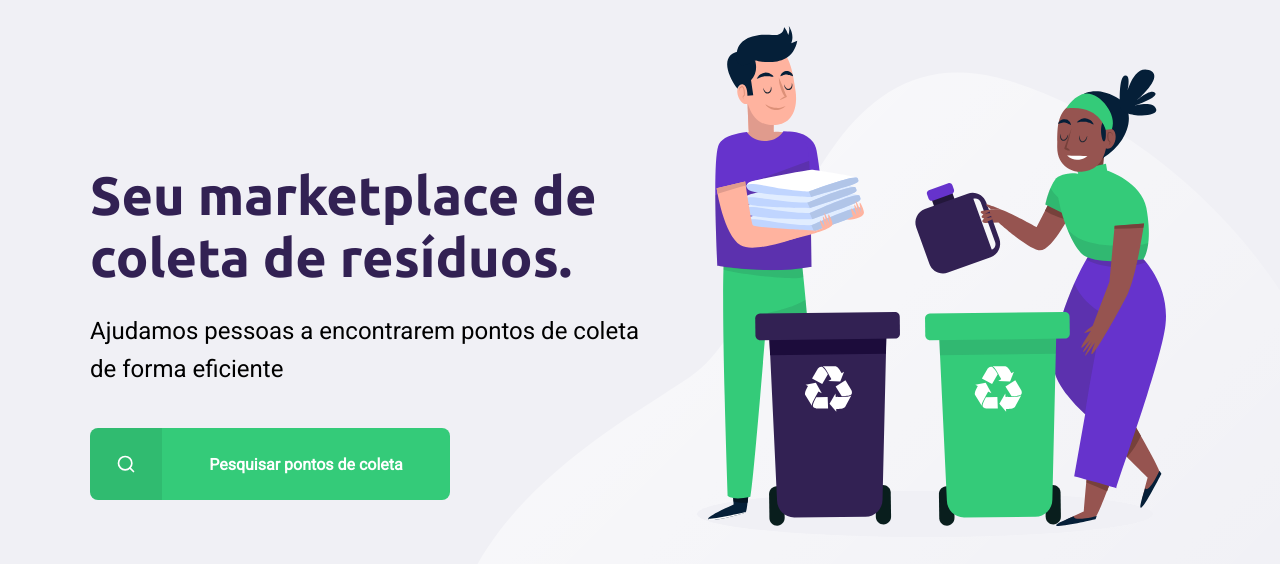
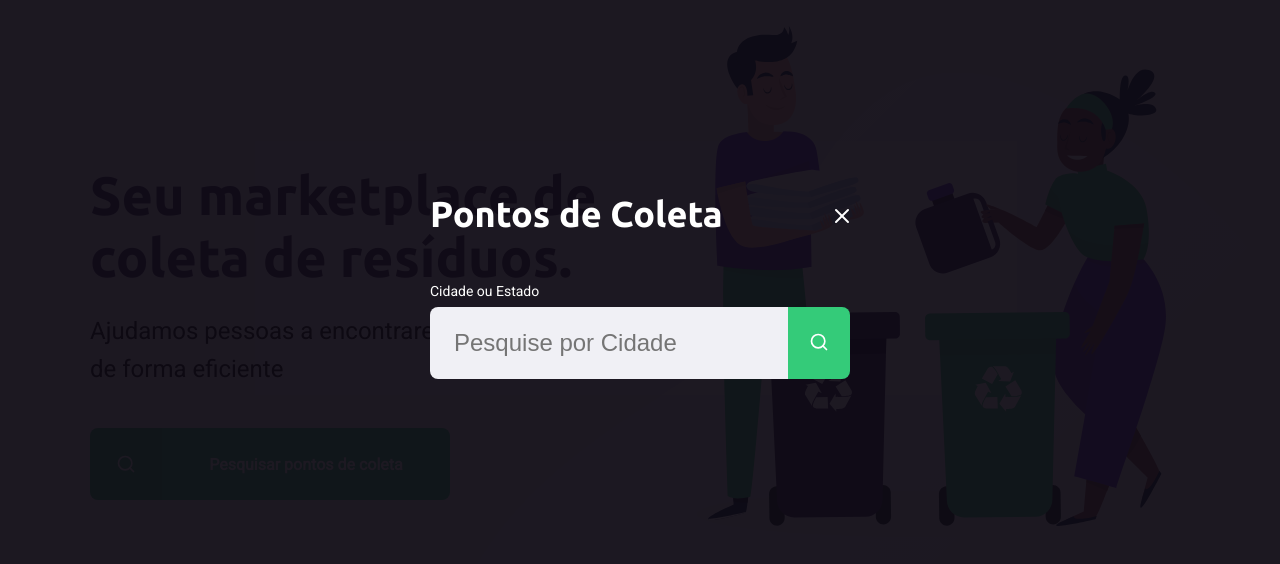
Before and after one commit to drigosantos81/e-coleta, a plain HTML site: page index.html in a window 1280 px wide. Shown: the part 114-678 px from the top of the page. Drawn offline with Linux system fonts and the light colour scheme.

Commit message:
Criado e estilizado Modal da busca no index.

```diff
--- a/index.html
+++ b/index.html
@@ -7,6 +7,7 @@
     <link href="https://fonts.googleapis.com/css2?family=Roboto&family=Ubuntu:wght@700&display=swap" rel="stylesheet">
     <link rel="stylesheet" href="./styles/main.css">
     <link rel="stylesheet" href="./styles/home.css">
+    <link rel="stylesheet" href="./styles/modal.css">
     <link rel="stylesheet" href="./styles/responsive.css">
 </head>
 <body>
@@ -15,7 +16,7 @@
 
             <header>
                 <img src="./assets/logo.svg" alt="Logo Ecoleta">
-                <a href="http://google.com">
+                <a href="./create-point.html">
                     <span></span>Cadastre um ponto de coleta</a>
             </header>
 
@@ -27,5 +28,24 @@
 
         </div>
     </div>
+
+    <div id="modal">
+        <div class="content">
+            <div class="header">
+                <h1>Pontos de Coleta</h1>
+                <a href="">Fechar</a>
+            </div>
+            <form action="">
+                <label for="search">Cidade ou Estado</label>
+                <div class="search field">
+                    <input type="text" name="search" placeholder="Pesquise por Cidade">
+                    <button>
+                        <img src="./assets/search.svg" alt="Buscar">
+                    </button>
+                </div>
+            </form>
+        </div>
+    </div>
+
 </body>
 </html>
--- /dev/null
+++ b/styles/modal.css
@@ -0,0 +1,71 @@
+#modal {
+    background-color: #0e0a14ef;
+    height: 100vh;
+    width: 100vw;
+    position: fixed;
+    top: 0;
+    display: flex;
+    justify-content: center;
+    align-items: center;
+    transition: 400ms;
+}
+
+#modal .content {
+    color: white;
+    width: 420px;
+}
+
+#modal .header {
+    display: flex;
+    align-items: center;
+    justify-content: space-between;
+    margin: 0 0 48px 0;
+}
+
+#modal .header a {
+    background-image: url('../assets/x.svg');
+    width: 20px;
+    height: 20px;
+    display: flex;
+    font-size: 0.01px;
+}
+
+#modal .header h1 {
+    color: white;
+    font-size: 36px;
+    line-height: 42px;
+}
+
+#modal form label {
+    font-size: 14px;
+    line-height: 16px;
+    display: block;
+    margin: 0 0 8px 0;
+}
+
+#modal form .field {
+    display: flex;
+}
+
+#modal form input {
+    flex: 1;
+    background-color: #f0f0f5;
+    border-radius: 8px 0 0 8px;
+    border: 0;
+    padding: 16px 24px;
+    font-size: 16px;
+    color: #6c6c80;
+    font-size: 24px;
+}
+
+#modal form button {
+    width: 72px;
+    height: 72px;
+    background-color: var(--primary-color);
+    border: 0;
+    border-radius: 0 8px 8px 0;
+}
+
+#modal form button:hover {
+    background-color: #2fb85e;
+}
```
Also changed, not shown: create-point.html (+3 -1 lines), scripts/scripts.js (+22 -0 lines).
